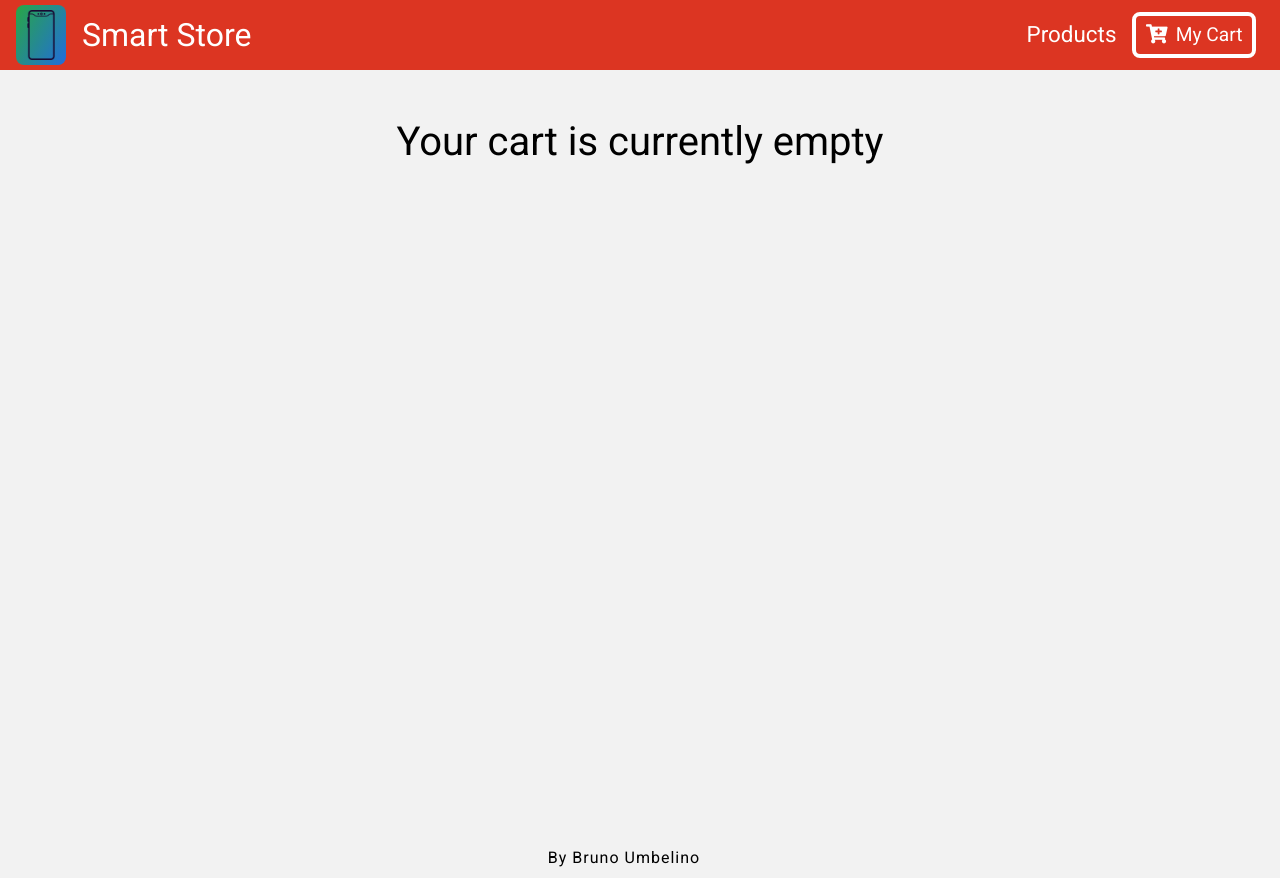
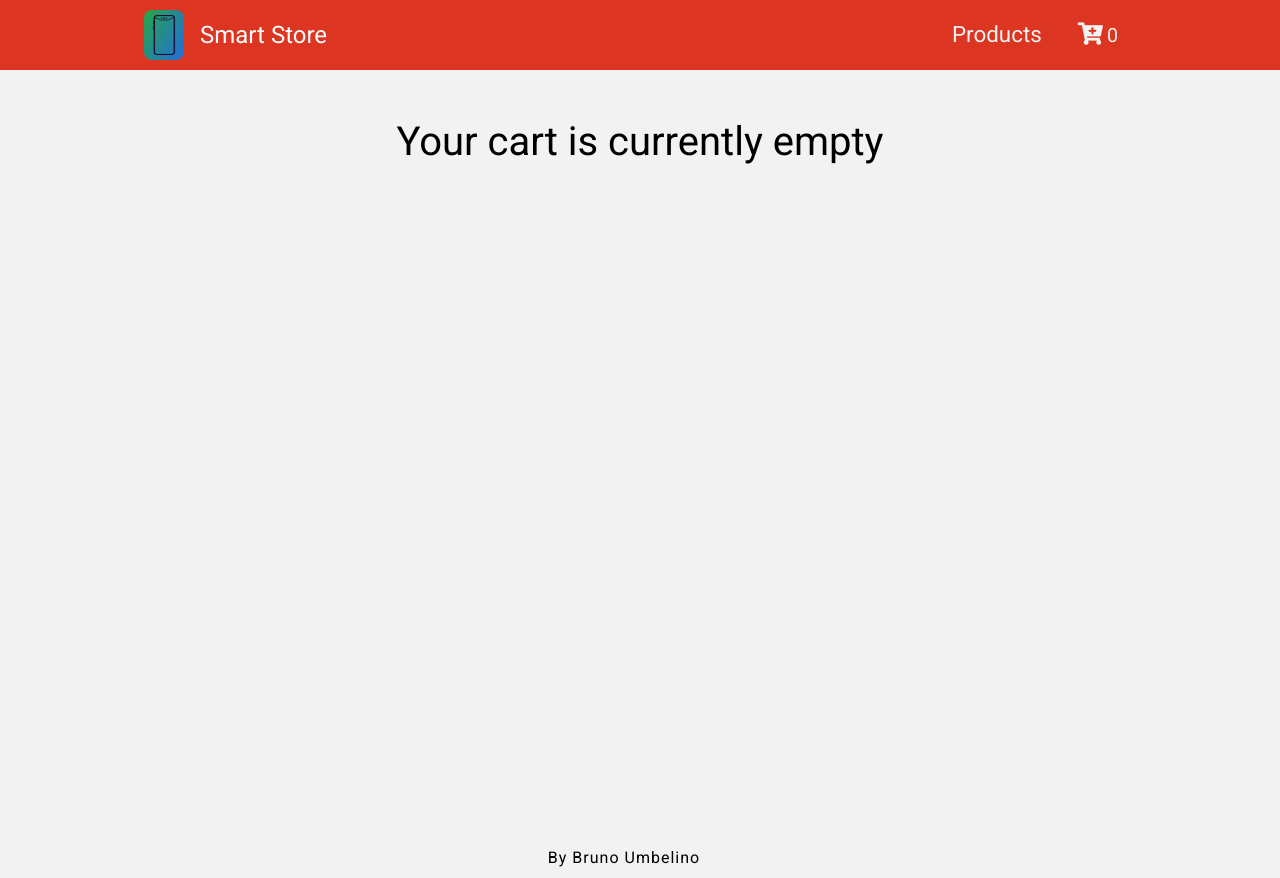
Before and after one commit to BrunoUmbelino/smartphone-store, a React (Create React App) app: page /cart in a window 1280 px wide. Built offline with nearby package versions, Linux system fonts and the light colour scheme.

Commit message:
improving navbar, product modal and changing the main color

```diff
--- a/package.json
+++ b/package.json
@@ -10,6 +10,7 @@
     "bootstrap": "^4.6.0",
     "react": "^17.0.1",
     "react-dom": "^17.0.1",
+    "react-icons": "^4.2.0",
     "react-paypal-express-checkout": "^1.0.5",
     "react-redux": "^7.2.2",
     "react-router-dom": "^5.2.0",
@@ -41,5 +42,8 @@
       "last 1 firefox version",
       "last 1 safari version"
     ]
+  },
+  "devDependencies": {
+    "@babel/preset-react": "^7.12.13"
   }
 }
--- a/src/componets/Product/Cart/Cart.js
+++ b/src/componets/Product/Cart/Cart.js
@@ -6,6 +6,7 @@ import EmptyCart from "./EmptyCart";
 import CartList from "./CartList";
 import { useSelector } from "react-redux";
 import CartTotalValue from "./CartTotalValue";
+import { Container } from "reactstrap";
 
 function Cart(props) {
   const cart = useSelector((state) => state.store.cart);
@@ -16,7 +17,7 @@ function Cart(props) {
       {cartEmpty ? (
         <EmptyCart />
       ) : (
-        <React.Fragment>
+        <Container>
           <div className="pt-2 pb-4">
             <Title>Cart</Title>
           </div>
@@ -24,7 +25,7 @@ function Cart(props) {
           <CartCollums />
           <CartList cart={cart} />
           <CartTotalValue cart={cart} history={props.history} />
-        </React.Fragment>
+        </Container>
       )}
     </div>
   );
--- a/src/componets/Product/ProductModal.js
+++ b/src/componets/Product/ProductModal.js
@@ -22,23 +22,25 @@ function Modal() {
               <img
                 src={product.img}
                 alt="product"
-                className="img-fluid p-2"
+                className="img-fluid"
                 width="300px"
               />
               <h5>{product.title}</h5>
               <h5 className="my-2 text-muted">
                 price : <span className="price">${product.price}</span>
               </h5>
+              <div className="modal-btns">
                 <Link to="/">
-                <SecondaryButton onClick={() => dispatch(toggleModal())}>
+                  <ModalBtn onClick={() => dispatch(toggleModal())}>
                     Continue Shopping
-                </SecondaryButton>
+                  </ModalBtn>
                 </Link>
                 <Link to="/cart">
-                <SecondaryButton onClick={() => dispatch(toggleModal())}>
+                  <ModalBtn onClick={() => dispatch(toggleModal())}>
                     Go to Cart
-                </SecondaryButton>
+                  </ModalBtn>
                 </Link>
+              </div>
             </div>
           </div>
         </ModalContainer>
@@ -63,17 +65,35 @@ const ModalContainer = styled.div`
     color: var(--red);
   }
 
-  @media (min-width: 600px) {
+  @media screen and (max-width: 600px) {
     #modal {
-      width: 30vw;
+      max-width: 70vw;
+      max-height: 100vh;
+
+      & > img {
+        width: 80%;
+        padding: 2rem;
+      }
     }
   }
 
   #modal {
-    max-width: 50vw;
+    img {
+      width: 50%;
+      padding: 2rem;
+    }
+    width: 40vw;
     background: white;
     border-radius: 0.5rem;
   }
+
+  .modal-btns {
+    margin-top: 1rem;
+  }
+`;
+
+const ModalBtn = styled(SecondaryButton)`
+  width: 80%;
 `;
 
 export default Modal;
--- a/src/componets/Until/Navbar.js
+++ b/src/componets/Until/Navbar.js
@@ -1,21 +1,14 @@
 import React, { useState } from "react";
 import styled from "styled-components";
-import { PrimaryButton } from "./Button";
 import logo from "../../icon.png";
-import {
-  Collapse,
-  Nav,
-  NavbarBrand,
-  NavbarToggler,
-  NavItem,
-  NavLink,
-  Navbar,
-  NavbarText,
-} from "reactstrap";
+import { Collapse, Nav, NavbarBrand, NavbarToggler, Navbar } from "reactstrap";
 import { Link } from "react-router-dom";
+import { ImMenu3, ImMenu4 } from "react-icons/im";
+import { useSelector } from "react-redux";
 
 function MyNavbar() {
   const [isOpen, setIsOpen] = useState(false);
+  const cartNumItems = useSelector((state) => state.store.cart.length);
 
   const toggle = () => setIsOpen(!isOpen);
 
@@ -29,26 +22,29 @@ function MyNavbar() {
       >
         <NavbarBrand href="/">
           <img src={logo} alt="phone-store" />
+          <span className="ml-3">Smart Store</span>
         </NavbarBrand>
-        <NavbarText>Smart Store</NavbarText>
 
-        <NavbarToggler onClick={toggle} />
+        <NavbarToggler onClick={toggle}>
+          {isOpen ? <ImMenu4 /> : <ImMenu3 />}
+        </NavbarToggler>
 
         <Collapse isOpen={isOpen} navbar>
-          <Nav className="ml-auto align-items-center" navbar>
+          <Nav
+            className="ml-auto align-items-center justify-content-center"
+            navbar
+          >
             <NavItem>
-              <Link to="/" className="nav-link">
-                <span className="navlink-product">Products</span>
+              <Link to="/">
+                <span>Products</span>
               </Link>
             </NavItem>
             <NavItem>
               <Link to="/cart">
-                <PrimaryButton>
-                  <span className="mr-2">
                 <i className="fas fa-cart-plus" />
+                <span className="ml-1">
+                  <small className="cart-num-items">{cartNumItems}</small>
                 </span>
-                  My cart
-                </PrimaryButton>
               </Link>
             </NavItem>
           </Nav>
@@ -59,40 +55,61 @@ function MyNavbar() {
 }
 
 const NavWrapper = styled.nav`
-  bottom: 0;
-  display: block;
+  top: 0;
+  position: sticky;
+  z-index: 1;
+  background-color: var(--red);
 
   .navbar {
-    background-color: var(--red);
+    width: 80%;
+    margin: auto;
   }
 
-  .navbar-dark .navbar-toggler {
-    border: 2px solid white;
-    background-color: #bd200f;
+  .navbar-toggler {
+    padding: 0;
     border-radius: 5px;
+    color: var(--white);
+    font-size: 2rem;
+
+    &:focus,
+    &:visited {
+      margin: none;
+    }
   }
 
-  .navbar-text {
-    color: white;
-    font-size: 2rem;
-  }
+  .navbar-brand {
+    font-size: 1.5rem;
+    display: flex;
+    align-items: center;
 
-  .navbar-brand img {
-    height: 60px;
+    & > img {
+      height: 50px;
       background: linear-gradient(120deg, var(--green), var(--blue));
       border-radius: 8px;
       padding: 5px 0px;
+      margin: 5px 0px;
     }
+  }
+`;
 
-  .navlink-product {
+const NavItem = styled.div`
+  margin: 0px 10px;
   font-size: 1.4rem;
   font-weight: 400;
-    color: white;
+  color: black;
   text-transform: capitalize;
   transition: all 0.3s ease-in-out;
 
+  @media screen and (max-width: 763px) {
+    margin-bottom: 1rem;
+  }
+
+  & > a {
+    color: var(--white);
+    padding: 0 8px;
     &:hover {
-      color: black;
+      text-decoration: none;
+      border-bottom: white 2px solid;
     }
   }
 `;
```
Also changed, not shown: 1 other file (tests, documents, lock files or other folders). Lines whose indentation alone changed are shown as unchanged.
